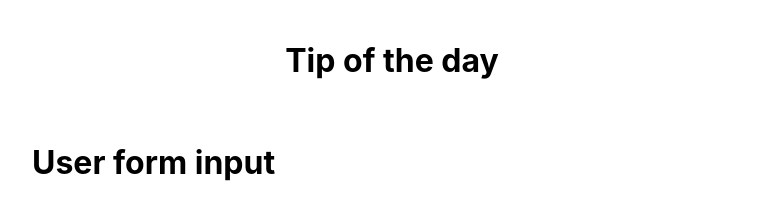
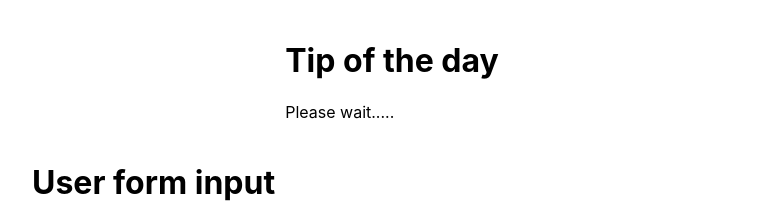
Before and after one commit to Zulqarnain-ZQ/intro-to-react, a React (Create React App) app in the folder lecture4/src/: page / in a window 1280 px wide. Shown: the top 203 px of the page, without its empty margins (248-1031 px from the left). Built offline with nearby package versions, Linux system fonts and the light colour scheme; no server answers; the HTML template or start-up script is replaced by a standard one.

Commit message:
Add loading state

```diff
--- a/lecture4/src/TipOfTheDay.jsx
+++ b/lecture4/src/TipOfTheDay.jsx
@@ -7,6 +7,7 @@ export function TipOfTheDay(){
 
     const [error, setError] = useState(null);
     const [tip, setTip]= useState(null);
+    const [loading, setLoading]= useState(true);
 
     useEffect(() =>{
         /** 4 step process of API calls
@@ -19,6 +20,8 @@ export function TipOfTheDay(){
         async function fetchTipOfTheDay(){
             const response = await axios.get("https://api.adviceslip.com/advice");
 
+
+            setLoading(false);
             if(response.status !== 200){
                 setError("Failed to fetch API response");
                 return;
@@ -36,7 +39,7 @@ export function TipOfTheDay(){
 
     return <div className={styles.container}>
         <h1>Tip of the day </h1>
-
+        {loading && <span>Please wait.....</span>}
         {!!tip ? (<span className={styles.tip}>{tip}</span>)
          : <span className={styles.error}>{error}</span>}
     </div>
```
